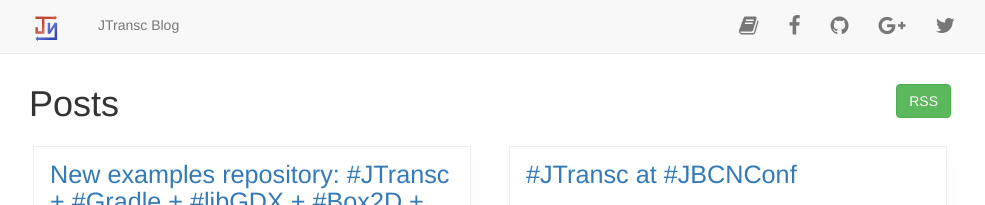
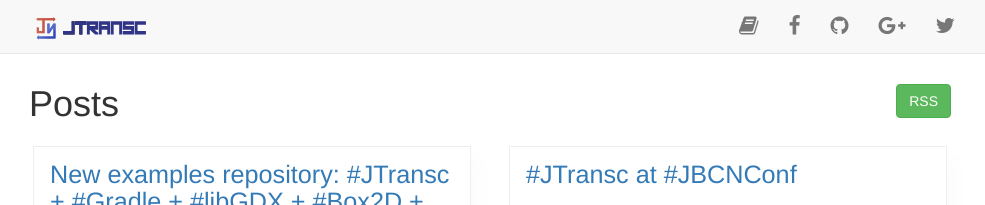
Before and after one commit to jtransc/blog.jtransc.com, a Jekyll site: the page built from index.html, in a window 1280 px wide. Shown: the top 205 px of the page, without its empty margins (150-1135 px from the left). Built offline with Jekyll 4.4.1, drawn with Linux system fonts in a browser that asks for light colours; comment, search, counter and statistics services are not loaded; grey boxes are pictures that could not be loaded.

Commit message:
Changed logo to logo-wide

```diff
--- a/_includes/header.html
+++ b/_includes/header.html
@@ -8,14 +8,9 @@
         <span class="icon-bar"></span>
       </button>
       <ul class="nav navbar-nav">
-        <li>
-          <a class="navbar-brand" href="{{ site.baseurl }}/">
-            <img alt="JTransc" src="{{ site.baseurl }}/img/logo.svg" style="width:1.5em;height:1.5em;margin:0 8px;" />
-          </a>
-        </li>
-        <li>
-          <a href="{{ site.baseurl }}/">JTransc Blog</a>
-        </li>
+        <a class="navbar-brand" href="{{ site.baseurl }}/">
+          <img alt="JTransc" src="{{ site.baseurl }}/img/logo-wide.svg" style="width:auto;height:1.5em;margin:0 8px;" />
+        </a>
       </ul>
     </div>
     <div class="collapse navbar-collapse" id="bs-example-navbar-collapse-1">
```
Also changed, not shown: img/logo-wide.svg (added).
